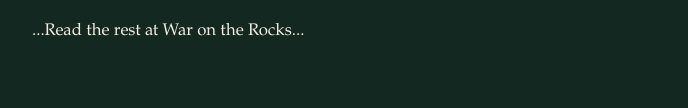
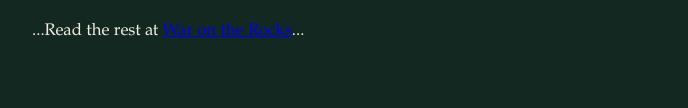
Before and after one commit to tsl1805/theolipsky.com, a plain HTML site: page to-learn-the-armys-ethic/index.html in a window 1280 px wide. Shown: the part 1077-1185 px from the top of the page, without its empty margins (292-980 px from the left). Drawn offline with Linux system fonts and the light colour scheme.

Commit message:
Update link to 'War on the Rocks' in index.html

```diff
--- a/to-learn-the-armys-ethic/index.html
+++ b/to-learn-the-armys-ethic/index.html
@@ -142,7 +142,7 @@
     <p>You are placed in a position where conflicting laws, with adverse authorities and interests, operating powerfully upon the worst of the bad passions of man … combine to render your command … delicate and difficult … When we recollect that we are solemnly sworn to bear true faith and allegiance to the United States of America and to serve them honestly and faithfully against their enemies or opposers … we [see] the strong outline by which we are to pass through the labyrinths of conflicting legislation and opinion.</p>
     <p>Though these words are topical, they date back two centuries, to August 1832. Brig. Gen. Edmund Gaines wrote them to a subordinate company-grade officer as the U.S. Army began the project of Creek Removal in the sweltering Southeast. His message was simple. The officers on the ground, tasked by President Andrew Jackson's administration with a legal though odious order, would have only their professional ethos as a guiding light in that task's execution.</p>
     <p>This emphasis on an Army professional ethos has survived the centuries. The Joint Chiefs only this spring reiterated, in a new Officer Professional Military Education Policy, "sound moral judgement and the embodiment and enforcement of professional ethics" as one of professional military education's central aims. Yet, the core curriculum for company-grade officer ethics is incomplete and abstract. This risks giving rise to a generation of company-grade officers with a tenuous and disjointed understanding of the Army's ethic, ill-prepared to "pass through the labyrinths," wherever those may be.</p>
-    <p>...Read the rest at War on the Rocks...
+    <p>...Read the rest at <a href="https://warontherocks.com/twitter-will-not-steward-the-profession/" target="_blank" rel="noopener">War on the Rocks</a>...</p>
   </div>
 
   <footer>Views expressed in this writing are the author's own and do not represent the views of any other institution.</footer>
```
